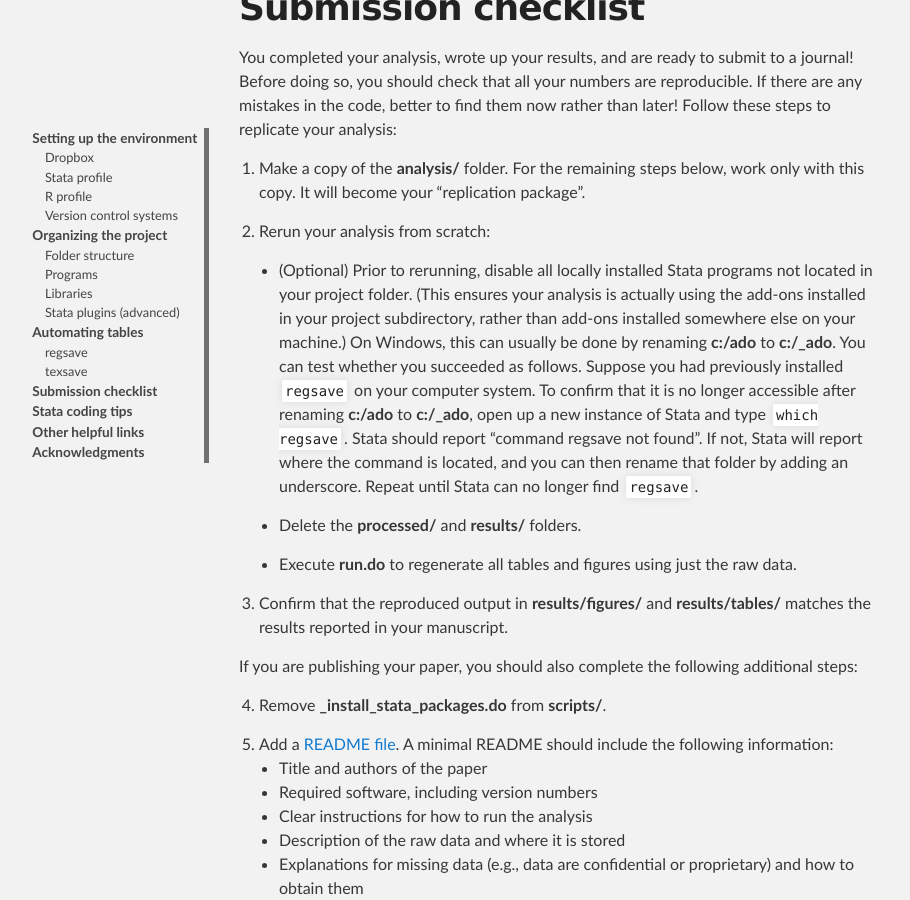
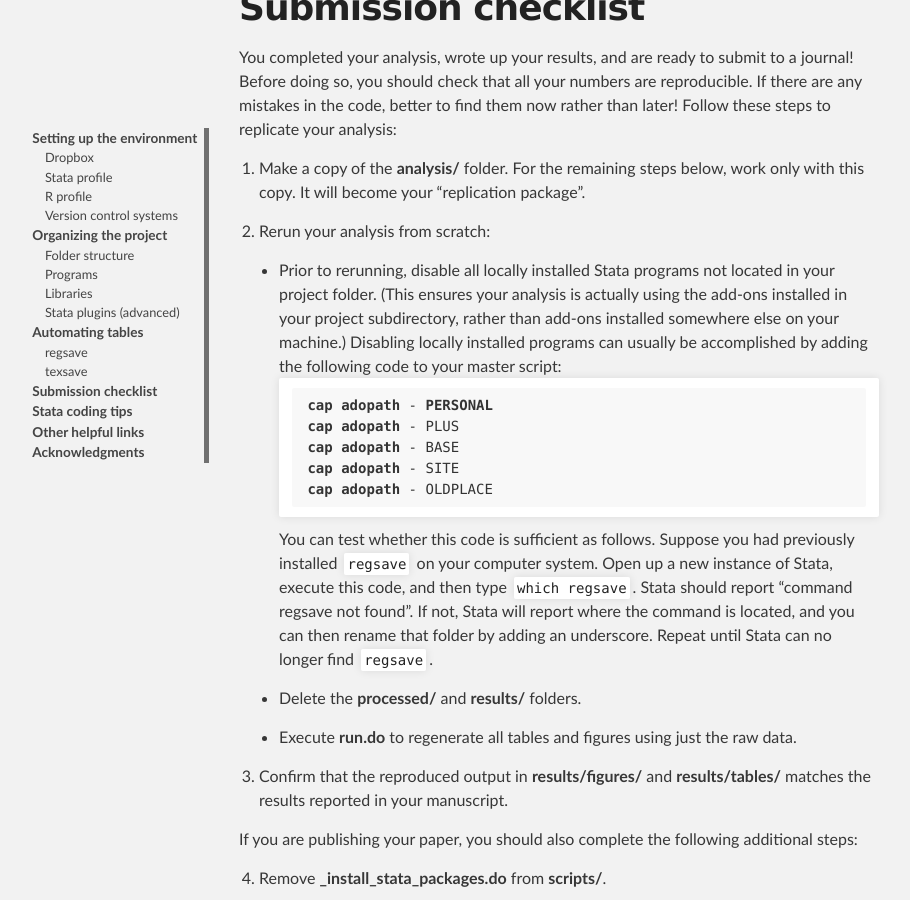
Before and after one commit to maskegger/guide, a Jekyll site: the page built from index.md, in a window 1280 px wide and 900 px high, scrolled down 12251 px. Shown: the whole window, without its empty margins (81-991 px from the left). Built offline with Jekyll 4.4.1, drawn with Linux system fonts in a browser that asks for light colours; our own code applies the rules of GitHub Pages for plain Markdown files.

Commit message:
Update index.md

````diff
--- a/index.md
+++ b/index.md
@@ -334,7 +334,15 @@ You completed your analysis, wrote up your results, and are ready to submit to a
 
 1. Rerun your analysis from scratch:
 
-    - (Optional) Prior to rerunning, disable all locally installed Stata programs not located in your project folder. (This ensures your analysis is actually using the add-ons installed in your project subdirectory, rather than add-ons installed somewhere else on your machine.) On Windows, this can usually be done by renaming **c:/ado** to **c:/_ado**. You can test whether you succeeded as follows. Suppose you had previously installed `regsave` on your computer system. To confirm that it is no longer accessible after renaming **c:/ado** to **c:/_ado**, open up a new instance of Stata and type `which regsave`. Stata should report "command regsave not found". If not, Stata will report where the command is located, and you can then rename that folder by adding an underscore. Repeat until Stata can no longer find `regsave`.
+    - Prior to rerunning, disable all locally installed Stata programs not located in your project folder. (This ensures your analysis is actually using the add-ons installed in your project subdirectory, rather than add-ons installed somewhere else on your machine.) Disabling locally installed programs can usually be accomplished by adding the following code to your master script:
+	```stata
+	cap adopath - PERSONAL
+	cap adopath - PLUS
+	cap adopath - BASE
+	cap adopath - SITE
+	cap adopath - OLDPLACE
+	```
+	You can test whether this code is sufficient as follows. Suppose you had previously installed `regsave` on your computer system. Open up a new instance of Stata, execute this code, and then type `which regsave`. Stata should report "command regsave not found". If not, Stata will report where the command is located, and you can then rename that folder by adding an underscore. Repeat until Stata can no longer find `regsave`.
 
     - Delete the **processed/** and **results/** folders.
 
````
